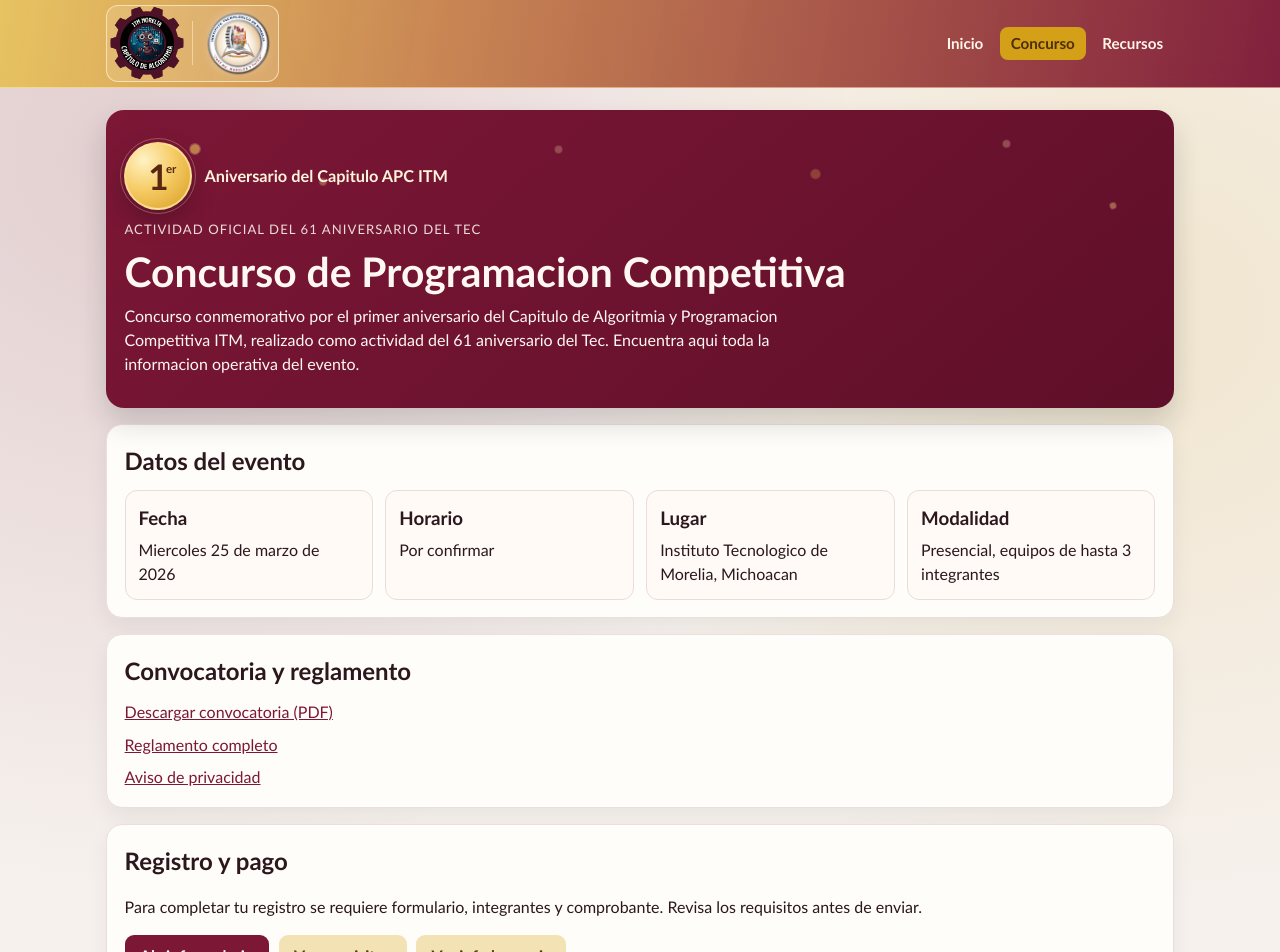
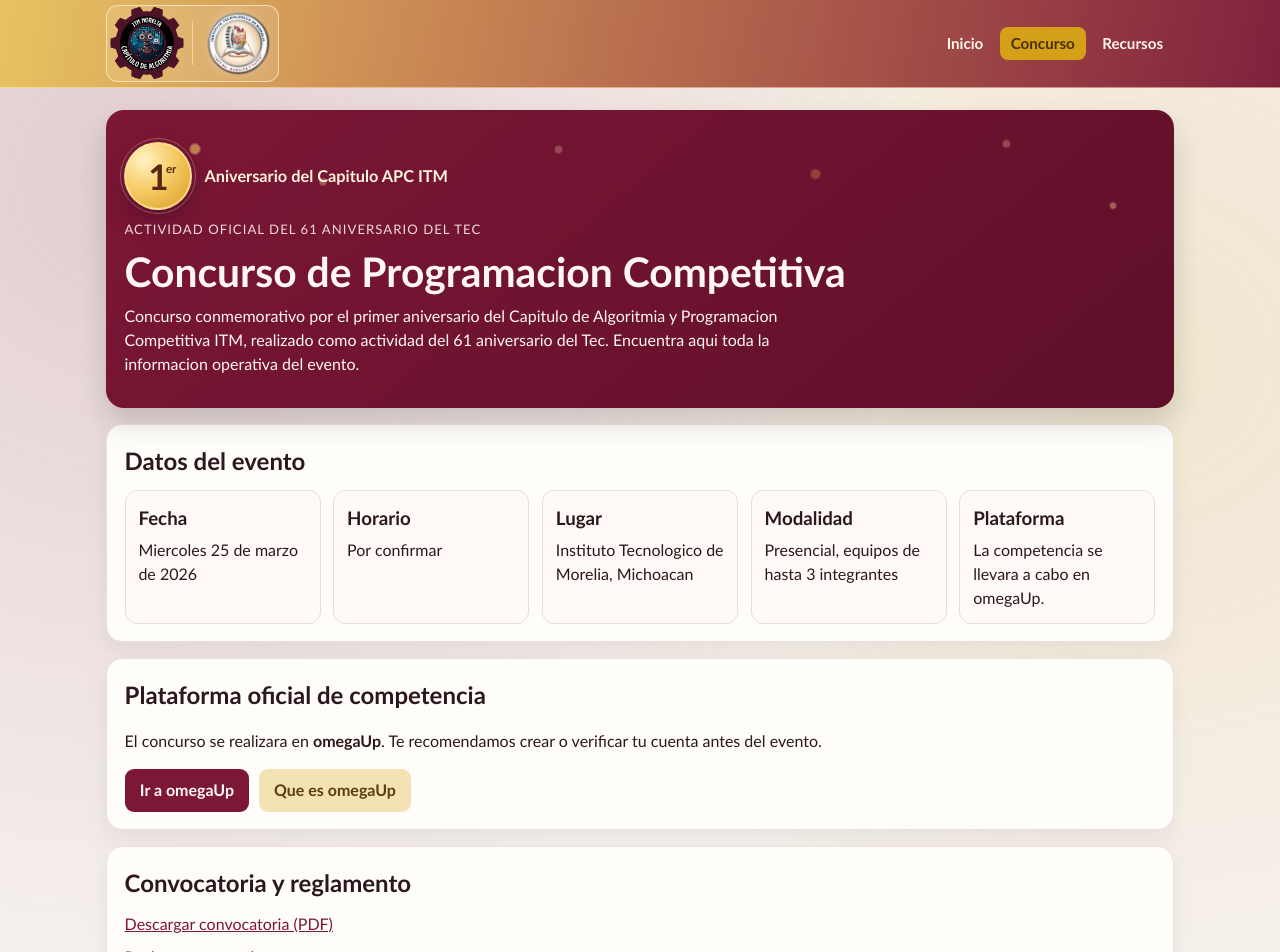
Before and after one commit to Cruzdev0131/concurso_61aniversario_itm, a React (Vite) app: page /concurso in a window 1280 px wide. Shown: the top 952 px of the page. Built offline with nearby package versions, Linux system fonts and the light colour scheme.

Commit message:
plataforma

```diff
--- a/src/pages/ConcursoPage.tsx
+++ b/src/pages/ConcursoPage.tsx
@@ -13,7 +13,7 @@ const confettiPieces = [
 ]
 
 export function ConcursoPage() {
-  const [openModal, setOpenModal] = useState<'registro' | 'banco' | null>(null)
+  const [openModal, setOpenModal] = useState<'registro' | 'banco' | 'omegaup' | null>(null)
   const prefersReducedMotion = useReducedMotion()
 
   return (
@@ -115,6 +115,26 @@ export function ConcursoPage() {
             <h3>Modalidad</h3>
             <p>Presencial, equipos de hasta 3 integrantes</p>
           </article>
+          <article>
+            <h3>Plataforma</h3>
+            <p>La competencia se llevara a cabo en omegaUp.</p>
+          </article>
+        </div>
+      </section>
+
+      <section className="card">
+        <h2>Plataforma oficial de competencia</h2>
+        <p>
+          El concurso se realizara en <strong>omegaUp</strong>. Te recomendamos crear o
+          verificar tu cuenta antes del evento.
+        </p>
+        <div className="inline-actions">
+          <a className="button primary" href="https://omegaup.com/" target="_blank" rel="noreferrer">
+            Ir a omegaUp
+          </a>
+          <button className="button soft" type="button" onClick={() => setOpenModal('omegaup')}>
+            Que es omegaUp
+          </button>
         </div>
       </section>
 
@@ -185,6 +205,22 @@ export function ConcursoPage() {
         <p>Titular: Por confirmar</p>
         <p>Concepto: Concurso 1.er aniversario CAP ITM (actividad 61 aniversario Tec) + nombre del equipo</p>
       </Modal>
+
+      <Modal
+        isOpen={openModal === 'omegaup'}
+        onClose={() => setOpenModal(null)}
+        title="Que es omegaUp"
+      >
+        <p>
+          omegaUp es una plataforma de programacion competitiva donde resuelves problemas,
+          envias tu codigo y recibes veredicto automatico.
+        </p>
+        <ul>
+          <li>Permite competir en tiempo real con ranking.</li>
+          <li>Evalua soluciones con casos de prueba.</li>
+          <li>Es una plataforma ampliamente usada en Mexico y LATAM.</li>
+        </ul>
+      </Modal>
     </AnimatedPage>
   )
 }
```
